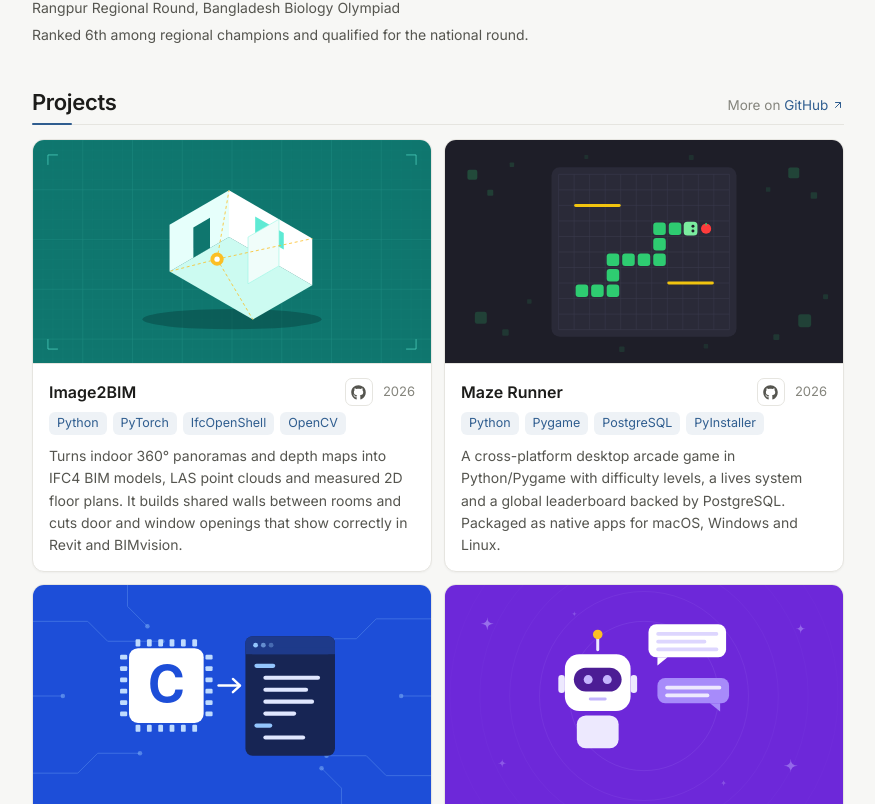
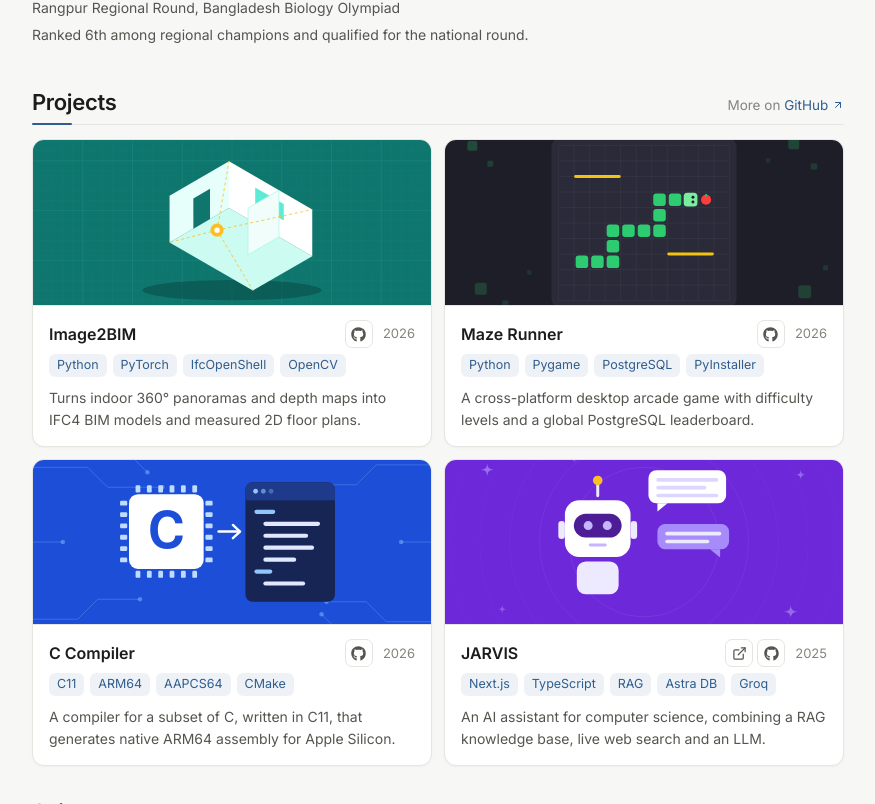
Before and after one commit to shafiullahshafin/shafiullahshafin.github.io, a Next.js app: page / in a window 1280 px wide. Shown: the part 2776-3580 px from the top of the page, without its empty margins (400-1275 px from the left). Built offline with nearby package versions, Linux system fonts and the light colour scheme.

Commit message:
Made project cards more compact

```diff
--- a/app/data/site.js
+++ b/app/data/site.js
@@ -223,7 +223,7 @@ export const projects = [
     name: 'Image2BIM',
     year: 2026,
     blurb:
-      'Turns indoor 360° panoramas and depth maps into IFC4 BIM models, LAS point clouds and measured 2D floor plans. It builds shared walls between rooms and cuts door and window openings that show correctly in Revit and BIMvision.',
+      'Turns indoor 360° panoramas and depth maps into IFC4 BIM models and measured 2D floor plans.',
     stack: ['Python', 'PyTorch', 'IfcOpenShell', 'OpenCV'],
     github: 'https://github.com/shafiullahshafin/Image2BIM',
     preview: { image: '/Image2BIM.svg' },
@@ -232,7 +232,7 @@ export const projects = [
     name: 'Maze Runner',
     year: 2026,
     blurb:
-      'A cross-platform desktop arcade game in Python/Pygame with difficulty levels, a lives system and a global leaderboard backed by PostgreSQL. Packaged as native apps for macOS, Windows and Linux.',
+      'A cross-platform desktop arcade game with difficulty levels and a global PostgreSQL leaderboard.',
     stack: ['Python', 'Pygame', 'PostgreSQL', 'PyInstaller'],
     github: 'https://github.com/shafiullahshafin/Maze-Runner',
     preview: { image: '/MazeRunner.svg' },
@@ -241,7 +241,7 @@ export const projects = [
     name: 'C Compiler',
     year: 2026,
     blurb:
-      'A compiler for a subset of C written in pure C11 that emits native ARM64 assembly for Apple Silicon. Hand-written lexer, recursive-descent parser to an AST, scoped symbol tables, AAPCS64 calling convention, recursion, arrays and variadic printf.',
+      'A compiler for a subset of C, written in C11, that generates native ARM64 assembly for Apple Silicon.',
     stack: ['C11', 'ARM64', 'AAPCS64', 'CMake'],
     github: 'https://github.com/shafiullahshafin/C-Compiler',
     preview: { image: '/CCompiler.svg' },
@@ -250,7 +250,7 @@ export const projects = [
     name: 'JARVIS',
     year: 2025,
     blurb:
-      'An AI assistant for computer science, algorithms, web development and research. A RAG pipeline over a curated CS knowledge base in Astra DB, combined with live web search and a Groq-hosted LLM for concise, goal-focused answers.',
+      'An AI assistant for computer science, combining a RAG knowledge base, live web search and an LLM.',
     stack: ['Next.js', 'TypeScript', 'RAG', 'Astra DB', 'Groq'],
     github: 'https://github.com/shafiullahshafin/JARVIS',
     demo: 'https://jarvis-cs.vercel.app/',
--- a/app/globals.css
+++ b/app/globals.css
@@ -983,7 +983,7 @@ button {
 }
 
 .proj-preview {
-  aspect-ratio: 16 / 9;
+  aspect-ratio: 2.4 / 1;
   border-bottom: 1px solid var(--line);
   overflow: hidden;
   background: var(--surface-2);
```
